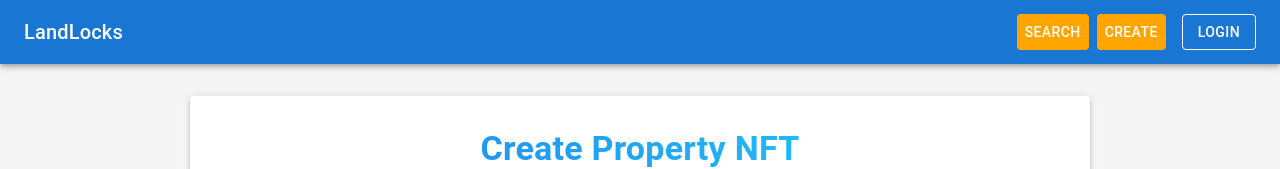
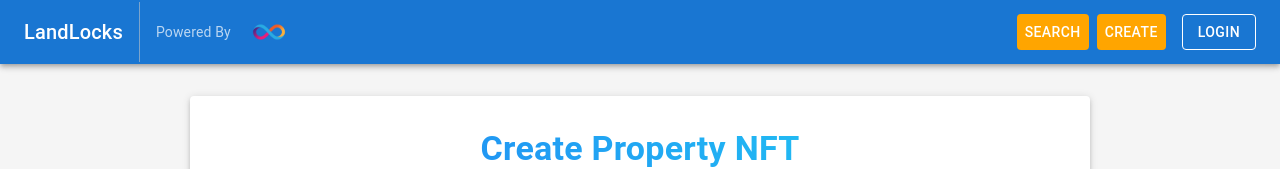
Before and after one commit to ProgrammedByHussain/LandLockerz, a React (Vite) app in the folder src/react-project-frontend/: page /validate in a window 1280 px wide. Shown: the top 169 px of the page. Built offline with nearby package versions, Linux system fonts and the light colour scheme.

Commit message:
fixed app bar

```diff
--- a/src/react-project-frontend/src/components/appbar.jsx
+++ b/src/react-project-frontend/src/components/appbar.jsx
@@ -1,5 +1,12 @@
 import React from "react";
-import { AppBar, Toolbar, Typography, Button } from "@mui/material";
+import {
+  AppBar,
+  Toolbar,
+  Typography,
+  Button,
+  Box,
+  Divider,
+} from "@mui/material";
 import { useAppBar } from "../providers/navbar";
 import { useNavigate } from "react-router-dom";
 
@@ -17,20 +24,51 @@ const AppBarComponent = () => {
   return (
     <AppBar position="static">
       <Toolbar>
+        <Box sx={{ display: "flex", alignItems: "center", flexGrow: 1 }}>
           <Typography
             variant="h6"
             component="div"
-          sx={{ flexGrow: 1 }}
             onClick={() => navigate("/Home")}
+            sx={{ cursor: "pointer" }}
           >
             LandLocks
           </Typography>
+          <Divider
+            orientation="vertical"
+            flexItem
+            sx={{
+              mx: 2,
+              backgroundColor: "rgba(255,255,255,0.5)",
+              height: "60px",
+              alignSelf: "center",
+            }}
+          />
+          <Box sx={{ display: "flex", alignItems: "center" }}>
+            <Typography
+              variant="body2"
+              sx={{ color: "rgba(255,255,255,0.7)", mr: 1 }}
+            >
+              Powered By
+            </Typography>
+            <a
+              href="https://internetcomputer.org/"
+              target="_blank"
+              rel="noopener noreferrer"
+            >
+              <img
+                src="/ICP.png"
+                alt="Infinity Logo"
+                style={{ height: "60px", width: "60px" }}
+              />
+            </a>
+          </Box>
+        </Box>
         <Button
           sx={{
             color: "#fff",
             backgroundColor: "orange",
             "&:hover": {
-              backgroundColor: "#ff9800", // Darker shade of orange for hover
+              backgroundColor: "#ff9800",
             },
           }}
           onClick={() => navigate("/transfers")}
```
Also changed, not shown: src/react-project-frontend/public/ICP.png (added). Lines whose indentation alone changed are shown as unchanged.
